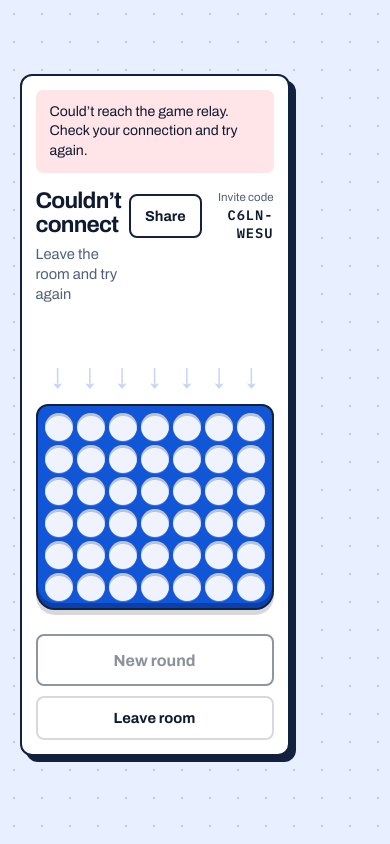
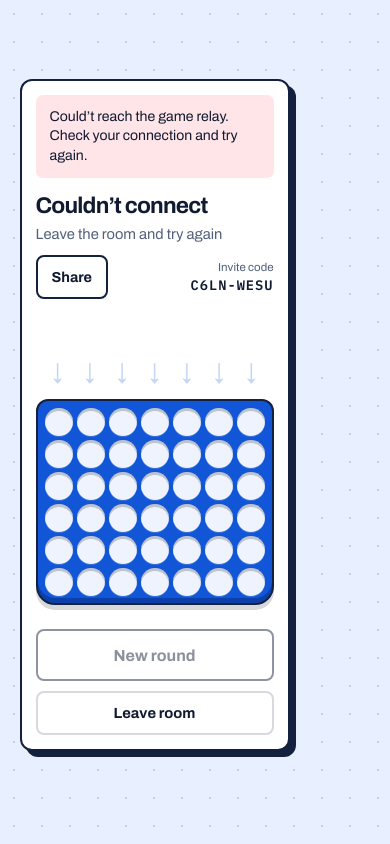
Before and after one commit to phoenixbyrd/tic-tac-toe, a plain HTML site: page connect-four/index.html in a window 390 px wide. Both pictures are taken after typing "Sample" into the empty fields and a click on the button "Create a new game". Drawn offline with Linux system fonts and the light colour scheme.

Commit message:
Multiplayer: stack game header on small phones (share/code row)

```diff
--- a/connect-four/index.html
+++ b/connect-four/index.html
@@ -220,7 +220,8 @@
       .join-row { grid-template-columns: 1fr; }
       .join-row .secondary { width: 100%; }
       .game-panel { padding: 14px; border-radius: 12px; }
-      .game-head { grid-template-columns: 1fr auto; gap: 8px; }
+      .game-head { grid-template-columns: 1fr; gap: 10px; }
+      .room-actions { justify-content: space-between; }
       .room small { font-size: .72rem; }
       .room-code { font-size: .86rem; }
       .drop-row { padding-inline: 7px; gap: 2px; }
```
Also changed, not shown: battleship/index.html (+1 -1 lines), dots-and-boxes/index.html (+2 -1 lines), gomoku/index.html (+2 -1 lines), tic-tac-toe/index.html (+2 -0 lines).
